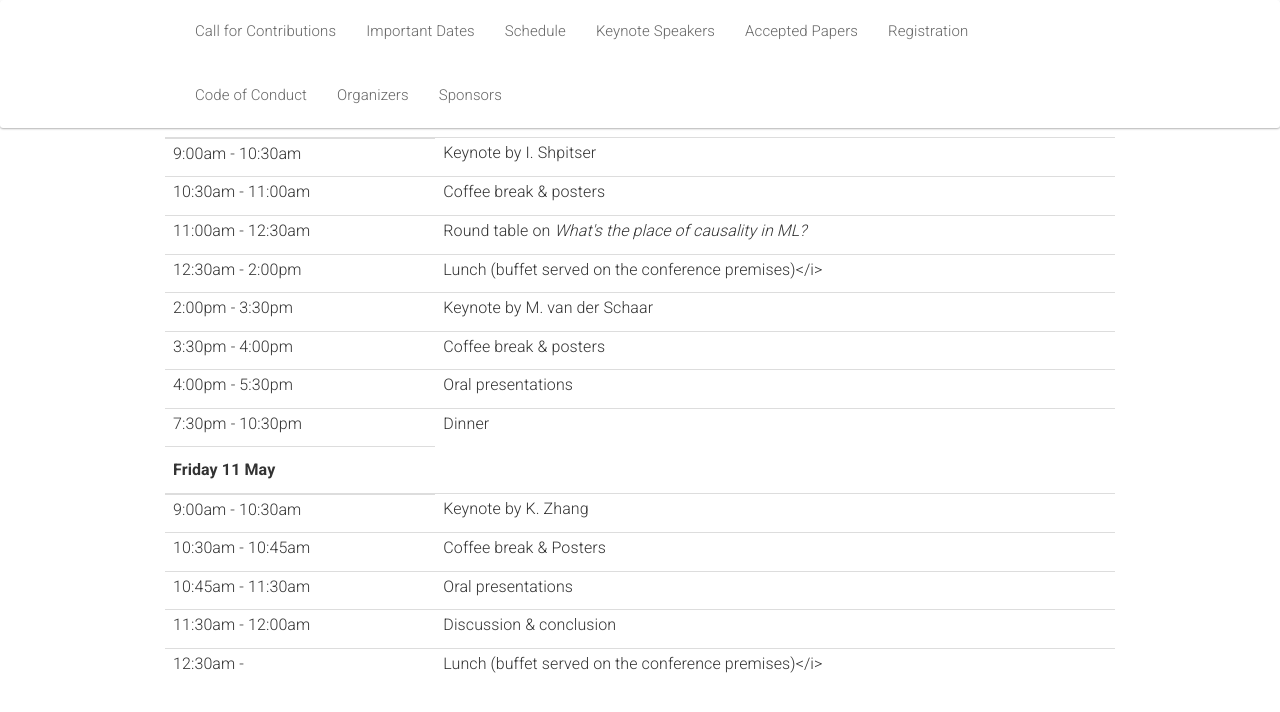
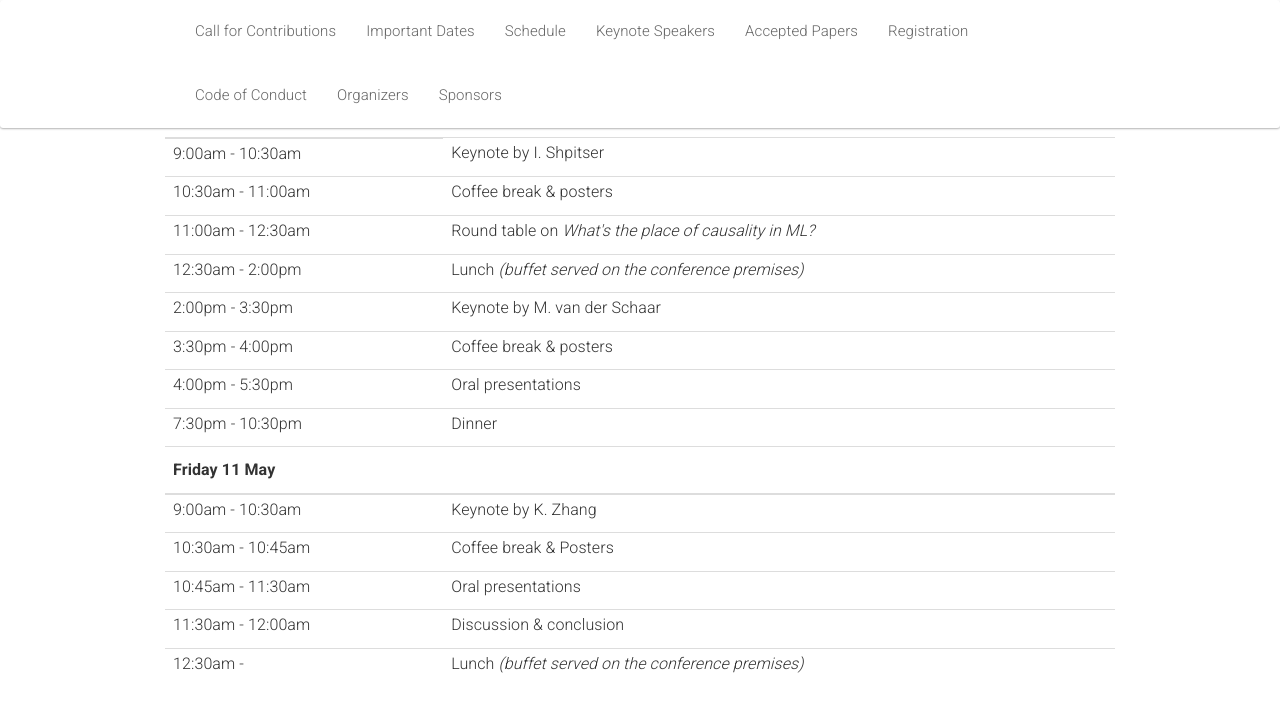
Before and after one commit to quarter-on-causality/quarter-on-causality.github.io, a Jekyll site: the page built from _pages/home_challenges.md, in a window 1280 px wide and 900 px high, scrolled down 2926 px, cut to the strip 0-747 px from the top of the window. Shown: the top 712 px of the strip. Built offline with Jekyll 4.4.1, drawn with Linux system fonts in a browser that asks for light colours; nearby versions of some CDN libraries.

Commit message:
Fix some problem with the schedule

```diff
--- a/_pages/home_challenges.md
+++ b/_pages/home_challenges.md
@@ -195,7 +195,7 @@ acknowledgements: ""
         </tr>
 	      <tr>
           <td>12:30am - 2:00pm</td>
-          <td>Lunch (buffet served on the conference premises)</i></td>
+          <td>Lunch <i>(buffet served on the conference premises)</i></td>
         </tr>
 	      <tr>
           <td>2:00pm - 3:30pm</td>
@@ -209,15 +209,15 @@ acknowledgements: ""
           <td>4:00pm - 5:30pm</td>
           <td>Oral presentations</td>
         </tr>
-	<tr>
+	      <tr>
           <td>7:30pm - 10:30pm</td>
           <td>Dinner</td>
         </tr>
       </tbody>
       <thead class="thead-light">
-      	      <tr>
+      	<tr>
 	        <th>Friday 11 May</th>
-	        <!-- <th>Item</th> -->
+	        <th></th>
         </tr>
       </thead>
       <tbody>
@@ -239,7 +239,7 @@ acknowledgements: ""
         </tr>
         <tr>
           <td>12:30am - </td>
-          <td>Lunch (buffet served on the conference premises)</i></td>
+          <td>Lunch <i>(buffet served on the conference premises)</i></td>
         </tr>
       </tbody>
      </table>
@@ -262,7 +262,7 @@ acknowledgements: ""
         </div>
       </div>
       <div class="col-sm-9">
-	<h3><b>Title:</b> TBD</h3><br />
+	  <h3><b>Title:</b> TBD</h3><br />
         <b>Abstract</b><p class="speaker-abstract">TBD</p>
         <div class="panel panel-default">
           <div class="panel-heading" data-toggle="collapse" href="#re-bio" style="cursor:pointer;text-align:center">
```
